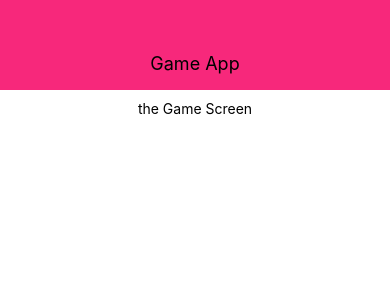
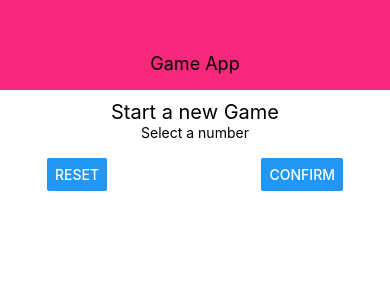
Before and after one commit to richill/rn_game_app, a React Native app: screen / in a window 390 px wide. Shown: the top 300 px of the page. Built offline with nearby package versions, Linux system fonts and the light colour scheme.

Commit message:
Style StartGameScreen Outlay

```diff
--- a/screens/StartGameScreen.js
+++ b/screens/StartGameScreen.js
@@ -1,10 +1,20 @@
 import React from 'react';
-import { StyleSheet, Text, View } from 'react-native';
+import { StyleSheet, Text, View, TextInput, Button } from 'react-native';
 
 const StartGameScreen = (props) => {
   return(
     <View style={styles.screen}>
-      <Text>the Game Screen</Text>
+      <Text style={styles.title}>Start a new Game</Text>
+
+      <View style={styles.InputConatiner}>
+        <Text>Select a number</Text>
+        <TextInput />
+        <View style={styles.buttonContainer}>
+          <Button title="Reset" onPress={() => {}}/>
+          <Button title="Confirm" onPress={() => {}}/>
+        </View>
+      </View>
+
     </View>
   );
 };
@@ -14,6 +24,21 @@
     flex: 1,
     padding: 10,
     alignItems: 'center'
+  },
+  title: {
+    fontSize: 20,
+    marginVertical: '10'
+  },
+  InputConatiner: {
+    width: 300,
+    maxWidth: '80%',
+    alignItems: 'center'
+  },
+  buttonContainer: {
+    flexDirection: 'row',
+    width: '100%',
+    justifyContent: 'space-between',
+    paddingHorizontal: '15'
   }
 });
 
```
